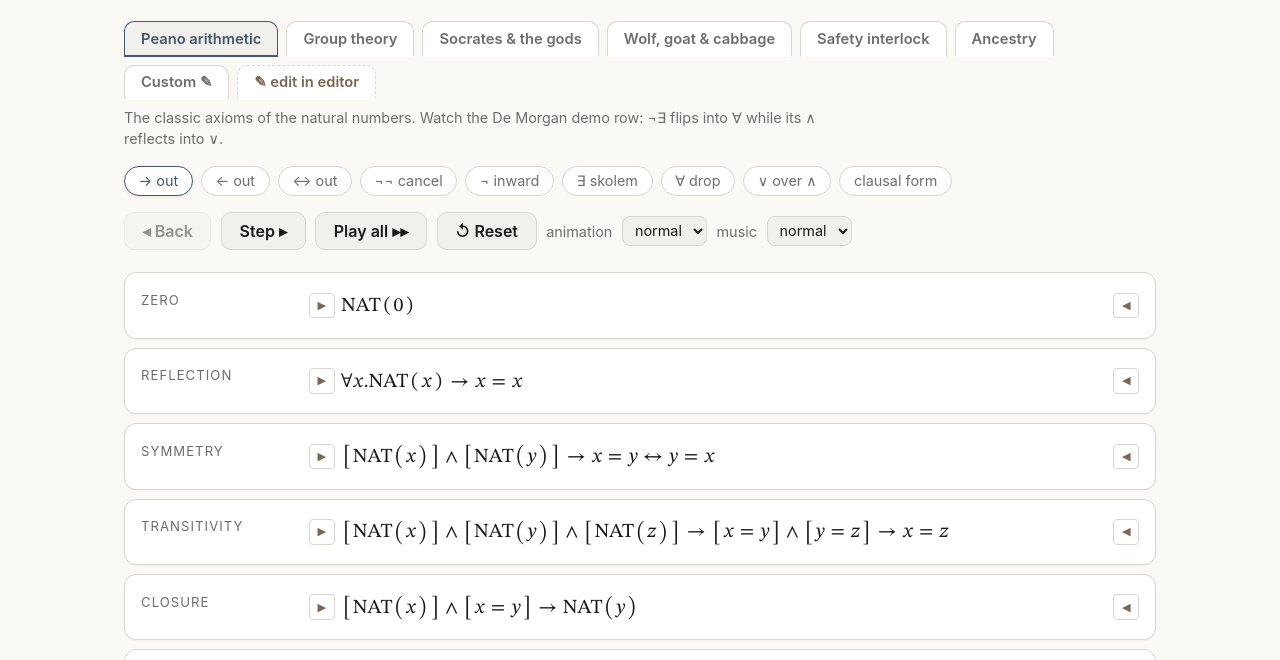
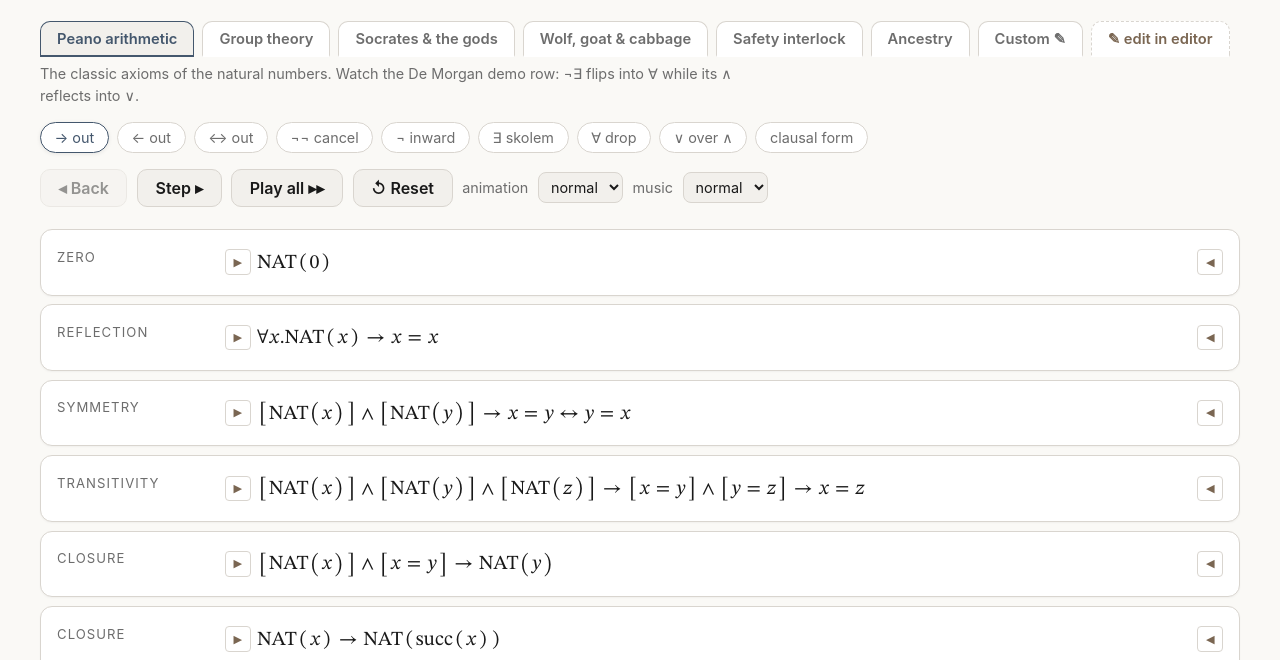
Before and after one commit to rudi-cilibrasi/vitefolts, a website built with Vite: page index.html in a window 1280 px wide. Shown: the part 169-829 px from the top of the page. Built offline with nearby package versions, Linux system fonts and the light colour scheme.

Commit message:
fix(ui): widen the layout to fill wide browsers, removing formula scrollbars (#55)
#app was capped at 1080px, leaving huge side margins on wide screens and
forcing long formulas (e.g. transitivity) to overflow into a horizontal
scrollbar. Raise max-width to 1800px (and a touch more side padding).

Verified at a 1920 viewport: content ~1800px with ~60px margins (was
~460px), and the transitivity formula's glyph box has scrollWidth ==
clientWidth (no scrollbar), including its long expanded → out form.

Co-authored-by: Claude Fable 5 <noreply@anthropic.com>

```diff
--- a/src/style.css
+++ b/src/style.css
@@ -33,9 +33,9 @@ body {
 }
 
 #app {
-    max-width: 1080px;
+    max-width: 1800px;
     margin: 0 auto;
-    padding: 2rem 1.5rem 4rem;
+    padding: 2rem 2.5rem 4rem;
 }
 
 header {
```
